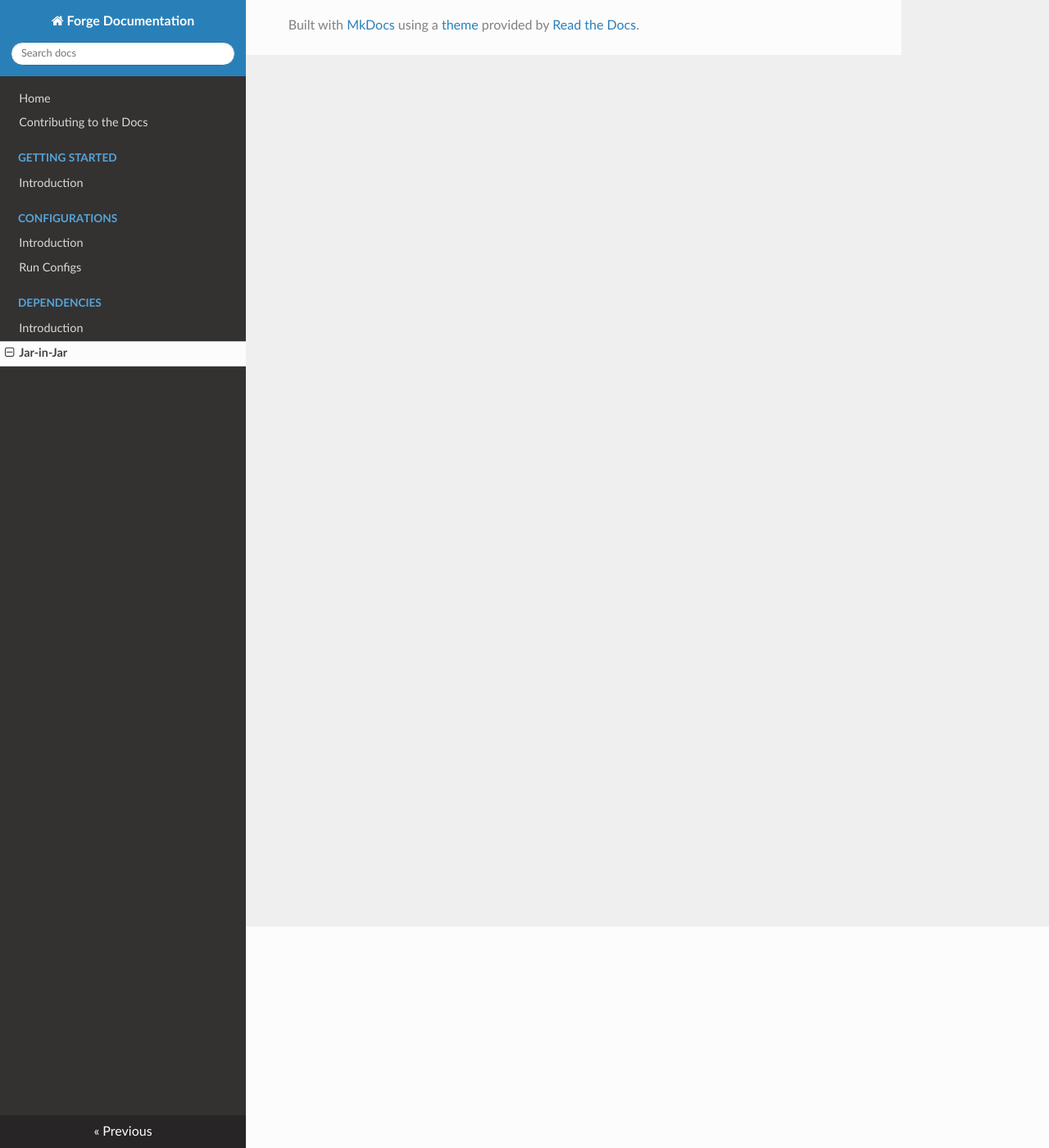
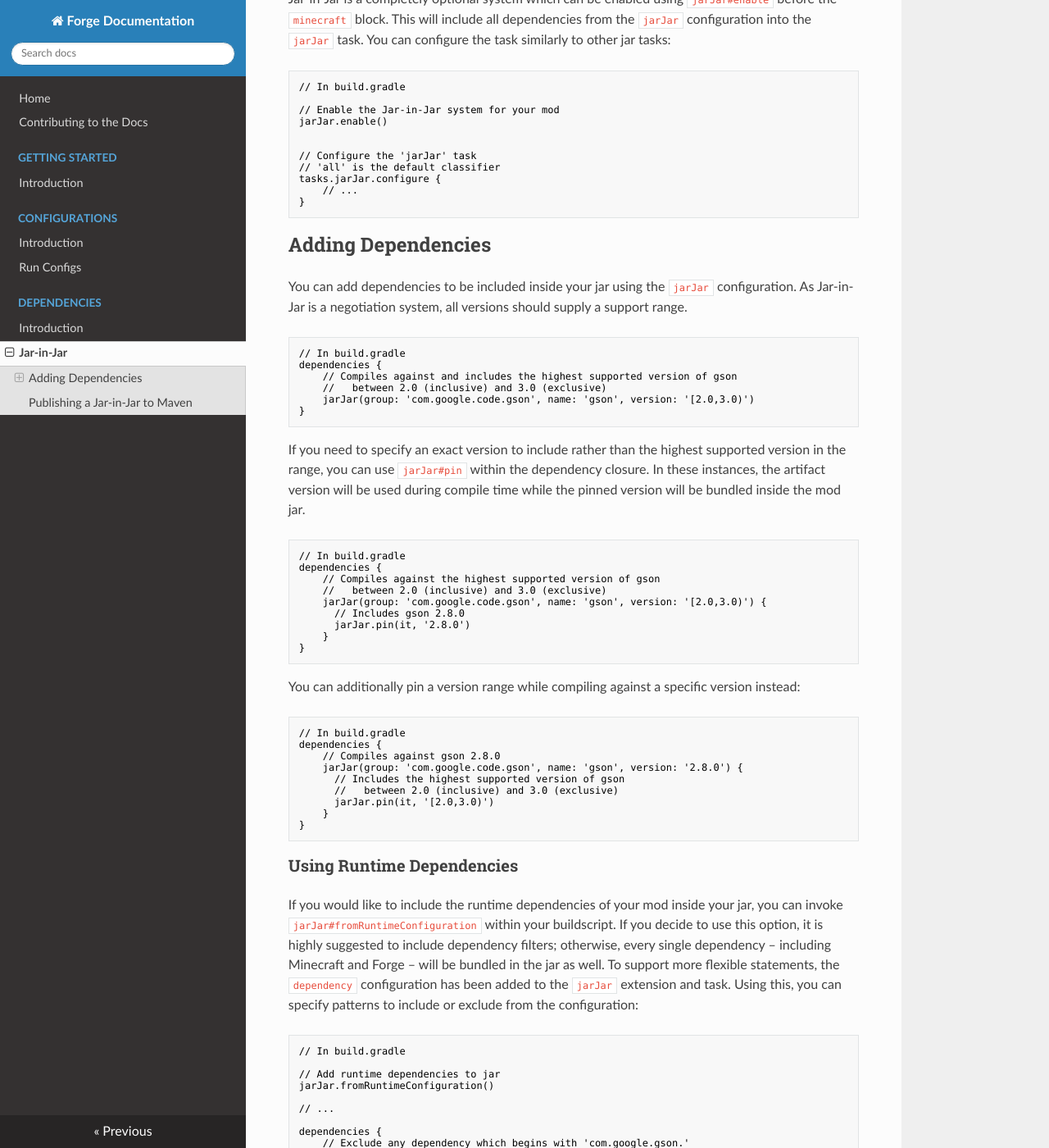
Before and after one commit to MinecraftForge/Documentation, an MkDocs documentation site: the page built from docs/dependencies/jarinjar.md, in a window 1280 px wide and 1400 px high, scrolled down 270 px. Shown: the whole window at 82% size. Built offline with MkDocs 1.6.1, drawn with Linux system fonts in a browser that asks for light colours; nearby versions of some CDN libraries; some of the changed text lies outside the part shown.

Commit message:
Add jar-in-jar docs

````diff
--- a/docs/dependencies/jarinjar.md
+++ b/docs/dependencies/jarinjar.md
@@ -1,4 +1,105 @@
 Jar-in-Jar
 ==========
 
-TODO
+Jar-in-Jar is a way to load dependencies for mods from within the jars of the mods. To accomplish this, Jar-in-Jar generates a metadata json within `META-INF/jarjar/metadata.json` on build containing the artifacts to load from within the jar.
+
+Jar-in-Jar is a completely optional system which can be enabled using `jarJar#enable` before the `minecraft` block. This will include all dependencies from the `jarJar` configuration into the `jarJar` task. You can configure the task similarly to other jar tasks:
+
+```gradle
+// In build.gradle
+
+// Enable the Jar-in-Jar system for your mod
+jarJar.enable()
+
+
+// Configure the 'jarJar' task
+// 'all' is the default classifier
+tasks.jarJar.configure {
+    // ...
+}
+```
+
+Adding Dependencies
+-------------------
+
+You can add dependencies to be included inside your jar using the `jarJar` configuration. As Jar-in-Jar is a negotiation system, all versions should supply a support range.
+
+```gradle
+// In build.gradle
+dependencies {
+    // Compiles against and includes the highest supported version of gson
+    //   between 2.0 (inclusive) and 3.0 (exclusive)
+    jarJar(group: 'com.google.code.gson', name: 'gson', version: '[2.0,3.0)')
+}
+```
+
+If you need to specify an exact version to include rather than the highest supported version in the range, you can use `jarJar#pin` within the dependency closure. In these instances, the artifact version will be used during compile time while the pinned version will be bundled inside the mod jar.
+
+```gradle
+// In build.gradle
+dependencies {
+    // Compiles against the highest supported version of gson
+    //   between 2.0 (inclusive) and 3.0 (exclusive)
+    jarJar(group: 'com.google.code.gson', name: 'gson', version: '[2.0,3.0)') {
+      // Includes gson 2.8.0
+      jarJar.pin(it, '2.8.0')
+    }
+}
+```
+
+You can additionally pin a version range while compiling against a specific version instead:
+
+```gradle
+// In build.gradle
+dependencies {
+    // Compiles against gson 2.8.0
+    jarJar(group: 'com.google.code.gson', name: 'gson', version: '2.8.0') {
+      // Includes the highest supported version of gson
+      //   between 2.0 (inclusive) and 3.0 (exclusive)
+      jarJar.pin(it, '[2.0,3.0)')
+    }
+}
+```
+
+### Using Runtime Dependencies
+
+If you would like to include the runtime dependencies of your mod inside your jar, you can invoke `jarJar#fromRuntimeConfiguration` within your buildscript. If you decide to use this option, it is highly suggested to include dependency filters; otherwise, every single dependency -- including Minecraft and Forge -- will be bundled in the jar as well. To support more flexible statements, the `dependency` configuration has been added to the `jarJar` extension and task. Using this, you can specify patterns to include or exclude from the configuration:
+
+```gradle
+// In build.gradle
+
+// Add runtime dependencies to jar
+jarJar.fromRuntimeConfiguration()
+
+// ...
+
+dependencies {
+    // Exclude any dependency which begins with 'com.google.gson.'
+    exclude(dependency('com.google.gson.*'))
+}
+```
+
+!!! tip
+    It is generally recommended to set at least one `include` filter when using `#fromRuntimeConfiguration`.
+
+Publishing a Jar-in-Jar to Maven
+--------------------------------
+
+For archival reasons, ForgeGradle supports publishing Jar-in-Jar artifacts to a maven of choice, similar to how the [Shadow plugin][shadow] handles it. In practices, this is not useful or recommended.
+
+```gradle
+// In build.gradle (has 'maven-publish' plugin)
+
+publications {
+    mavenJava(MavenPublication) {
+        // Add standard java components and Jar-in-Jar artifact
+        from components.java
+        jarJar.component(it)
+
+        // ...
+    }
+}
+```
+
+
+[shadow]: https://imperceptiblethoughts.com/shadow/getting-started/
````
